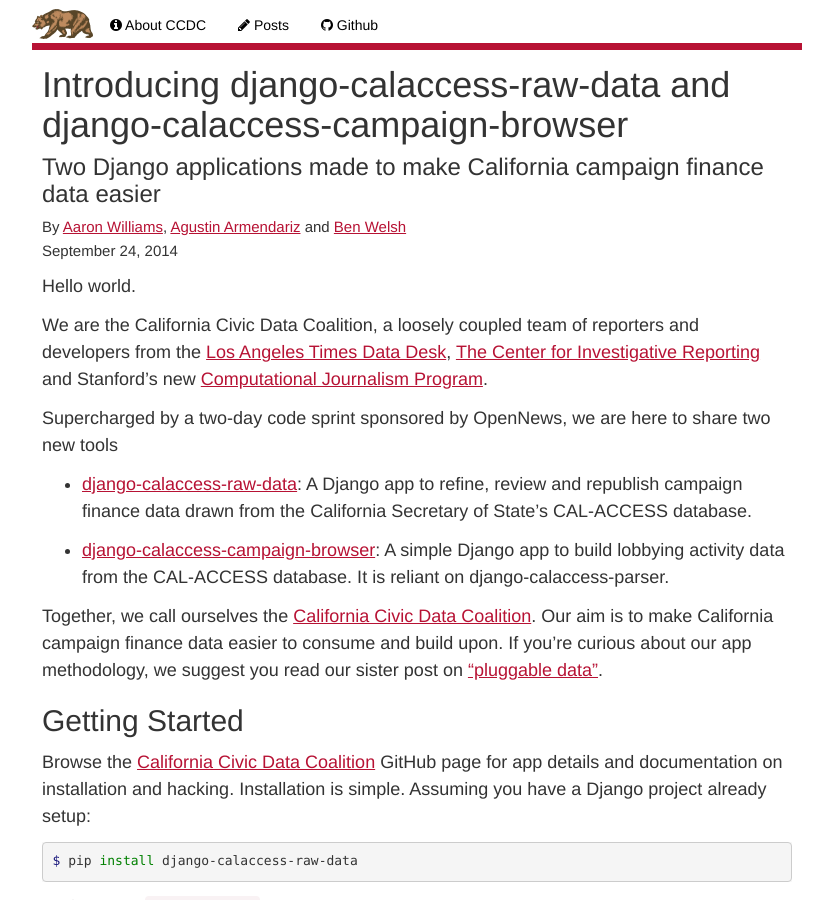
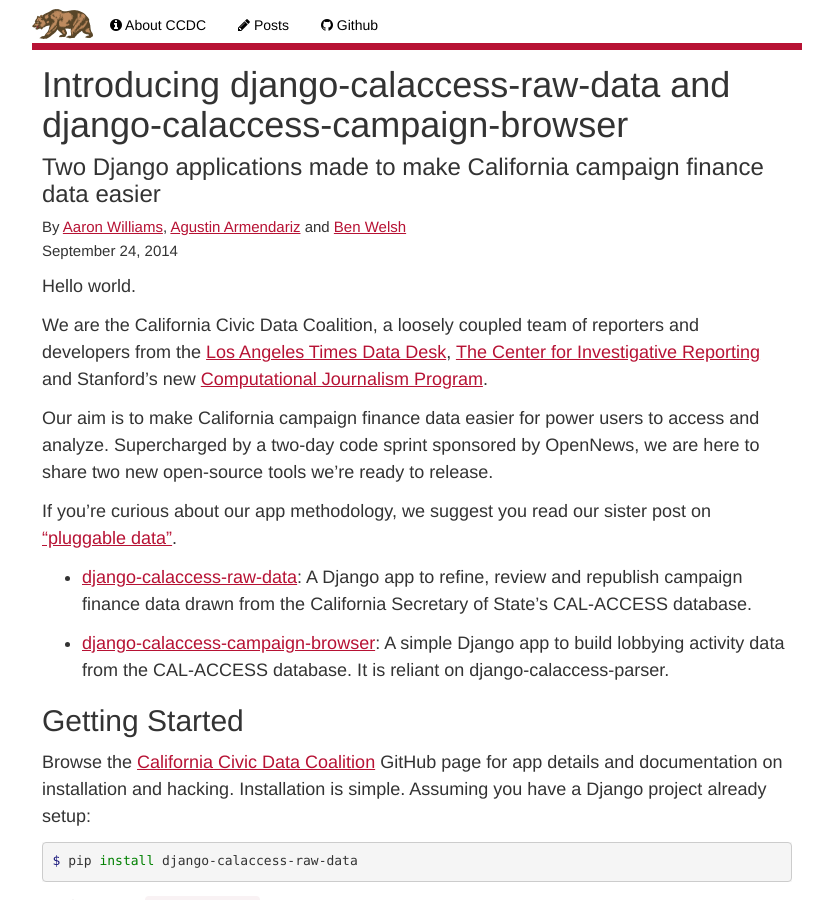
Before and after one commit to palewire/californiacivicdata.org, a Jekyll site: the page built from _posts/2014-09-24-calaccess-code-convening.markdown, in a window 1280 px wide and 900 px high. Shown: the whole window, without its empty margins (223-1056 px from the left). Built offline with Jekyll 4.4.1, drawn with Linux system fonts in a browser that asks for light colours.

Commit message:
Updated 2014-09-24-calaccess-code-convening.markdown

```diff
--- a/_posts/2014-09-24-calaccess-code-convening.markdown
+++ b/_posts/2014-09-24-calaccess-code-convening.markdown
@@ -10,13 +10,14 @@
 
 We are the California Civic Data Coalition, a loosely coupled team of reporters and developers from the [Los Angeles Times Data Desk](http://www.latimes.com/local/datadesk/), [The Center for Investigative Reporting](http://cironline.org/) and Stanford's new [Computational Journalism Program](http://towcenter.org/blog/data-journalist-profile-cheryl-phillips-stanford-data-journalism/).
 
-Supercharged by a two-day code sprint sponsored by OpenNews, we are here to share two new tools
+Our aim is to make California campaign finance data easier for power users to access and analyze. Supercharged by a two-day code sprint sponsored by OpenNews, we are here to share two new open-source tools we're ready to release.
+
+ If you're curious about our app methodology, we suggest you read our sister post on ["pluggable data"](http://www.californiacivicdata.org/2014/09/24/pluggable-data/).
+
 
 - [django-calaccess-raw-data](http://django-calaccess-campaign-browser.californiacivicdata.org/en/latest/): A Django app to refine, review and republish campaign finance data drawn from the California Secretary of State’s CAL-ACCESS database.
 
 - [django-calaccess-campaign-browser](https://github.com/california-civic-data-coalition/django-calaccess-lobbying-browser): A simple Django app to build lobbying activity data from the CAL-ACCESS database. It is reliant on django-calaccess-parser.
-
-Together, we call ourselves the [California Civic Data Coalition](http://www.californiacivicdata.org/). Our aim is to make California campaign finance data easier to consume and build upon. If you're curious about our app methodology, we suggest you read our sister post on ["pluggable data"](http://www.californiacivicdata.org/2014/09/24/pluggable-data/).
 
 ## Getting Started
 
```
